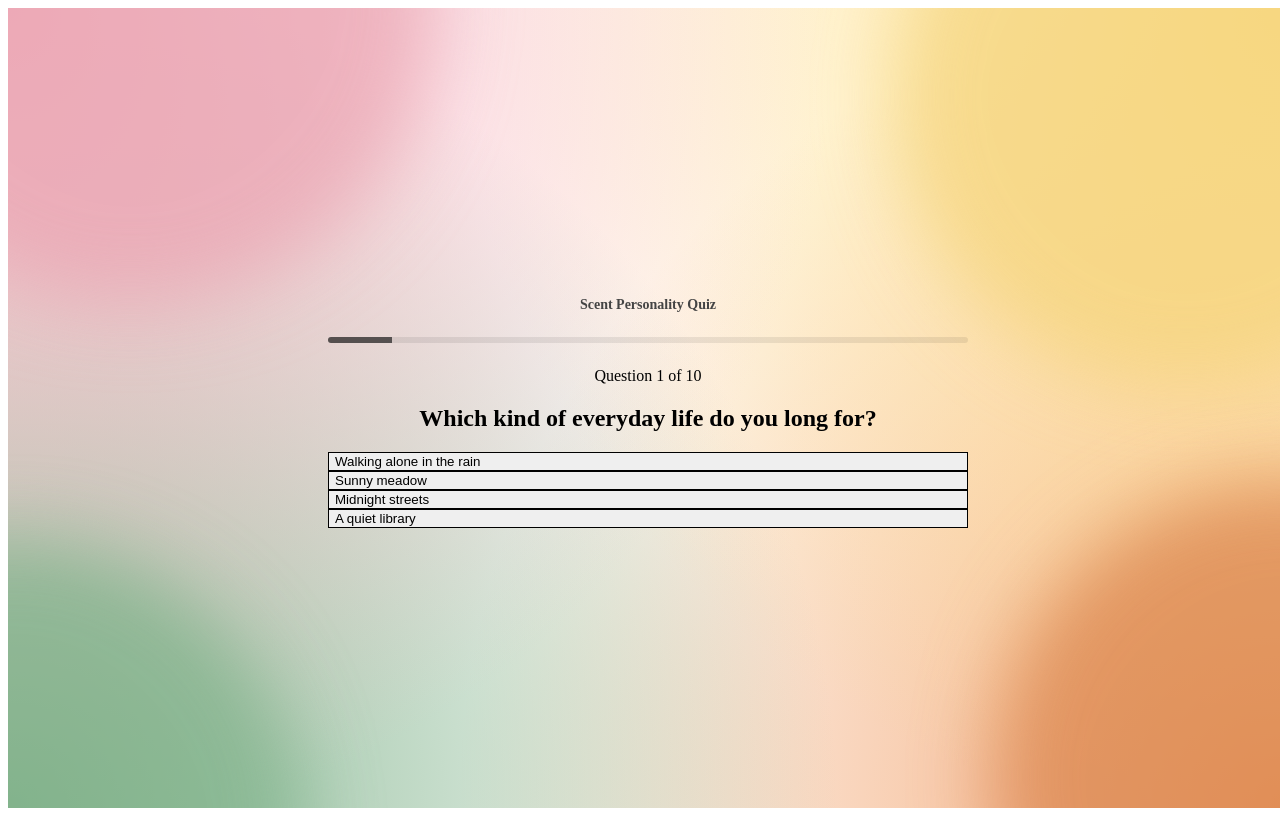
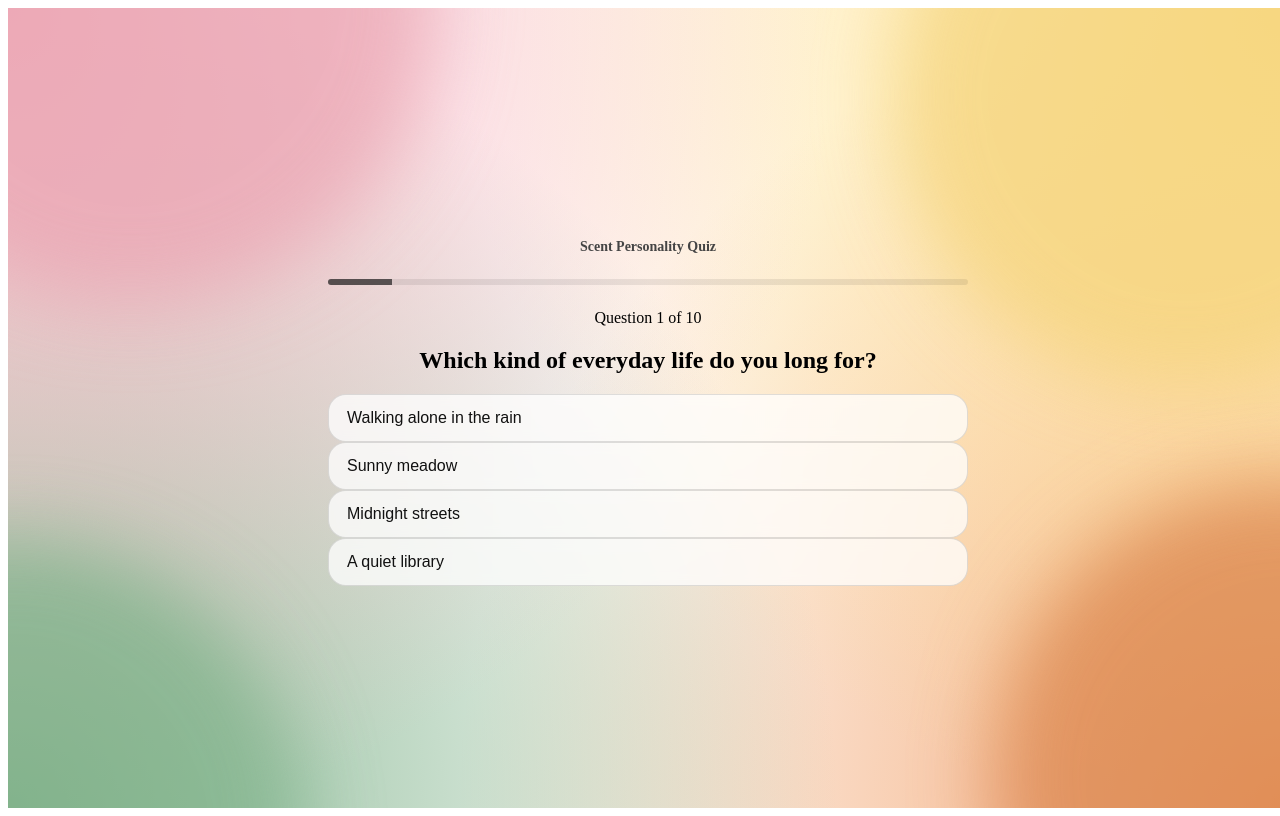
Before and after one commit to qingya012/scent-personality-quiz, a React (Vite) app: page / in a window 1280 px wide. Both pictures are taken after a click on the button "Start". Built offline with nearby package versions, Linux system fonts and the light colour scheme.

Commit message:
update opt button

```diff
--- a/src/components/ScentPersonalityQuiz.jsx
+++ b/src/components/ScentPersonalityQuiz.jsx
@@ -117,21 +117,37 @@ export default function ScentPersonalityQuiz() {
               <button
                 key={i}
                 onClick={() => handlePick(opt.weights)}
-                className="
-                  w-full
-                  py-3
-                  px-4
-                  rounded-xl
-                  border
-                  border-gray-200
-                  hover:border-gray-400
-                  transition
-                  text-left
-                "
+                style={{
+                  width: "100%",
+                  padding: "14px 18px",
+                  borderRadius: 18, // 方圆角（不是 pill）
+                  background: "rgba(255,255,255,0.75)", // 半透明白
+                  border: "1px solid rgba(0,0,0,0.12)", // 灰色边框
+                  color: "#111",
+                  fontSize: 16,
+                  textAlign: "left",
+                  cursor: "pointer",
+                  transition: "all 160ms ease",
+                  backdropFilter: "blur(6px)", // 关键：玻璃感
+                }}
+                onMouseEnter={(e) => {
+                  e.currentTarget.style.borderColor = "rgba(0,0,0,0.28)";
+                  e.currentTarget.style.background = "rgba(255,255,255,0.9)";
+                }}
+                onMouseLeave={(e) => {
+                  e.currentTarget.style.borderColor = "rgba(0,0,0,0.12)";
+                  e.currentTarget.style.background = "rgba(255,255,255,0.75)";
+                }}
+                onMouseDown={(e) => {
+                  e.currentTarget.style.transform = "scale(0.985)";
+                }}
+                onMouseUp={(e) => {
+                  e.currentTarget.style.transform = "scale(1)";
+                }}
               >
-                {opt.text}
-              </button>
-            ))}
+               {opt.text}
+             </button>
+           ))}
           </div>
 
         </div>
```
Also changed, not shown: 3 other files (tests, documents, lock files or other folders).
